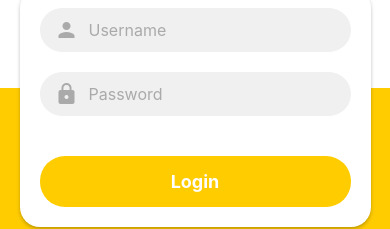
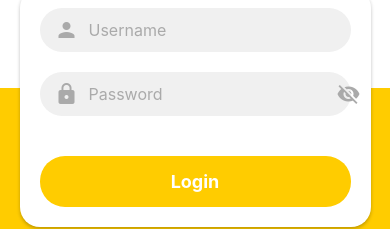
Before and after one commit to Smoke221/reyss, a React Native app in the folder reyssApp/: screen /Login in a window 390 px wide. Shown: the part 503-732 px from the top of the page. Built offline with nearby package versions, Linux system fonts and the light colour scheme.

Commit message:
added a toggle for viewing password.

```diff
--- a/reyssApp/components/LoginPage.jsx
+++ b/reyssApp/components/LoginPage.jsx
@@ -16,8 +16,8 @@ import { ipAddress } from "../urls";
 const LoginPage = ({ navigation }) => {
   const [username, setUsername] = useState("");
   const [password, setPassword] = useState("");
+  const [isPasswordVisible, setIsPasswordVisible] = useState(false);
   const [isLoading, setIsLoading] = useState(false);
-
 
   const handleLogin = async () => {
     setIsLoading(true);
@@ -86,9 +86,19 @@ const LoginPage = ({ navigation }) => {
               placeholder="Password"
               value={password}
               onChangeText={setPassword}
-              secureTextEntry
+              secureTextEntry={!isPasswordVisible} // Toggle secureTextEntry based on state
               placeholderTextColor="#aaa"
             />
+            <TouchableOpacity
+              onPress={() => setIsPasswordVisible(!isPasswordVisible)}
+            >
+              <Icon
+                name={isPasswordVisible ? "visibility" : "visibility-off"}
+                size={24}
+                color="#aaa"
+                style={styles.icon}
+              />
+            </TouchableOpacity>
           </View>
 
           {/* Login Button */}
```
